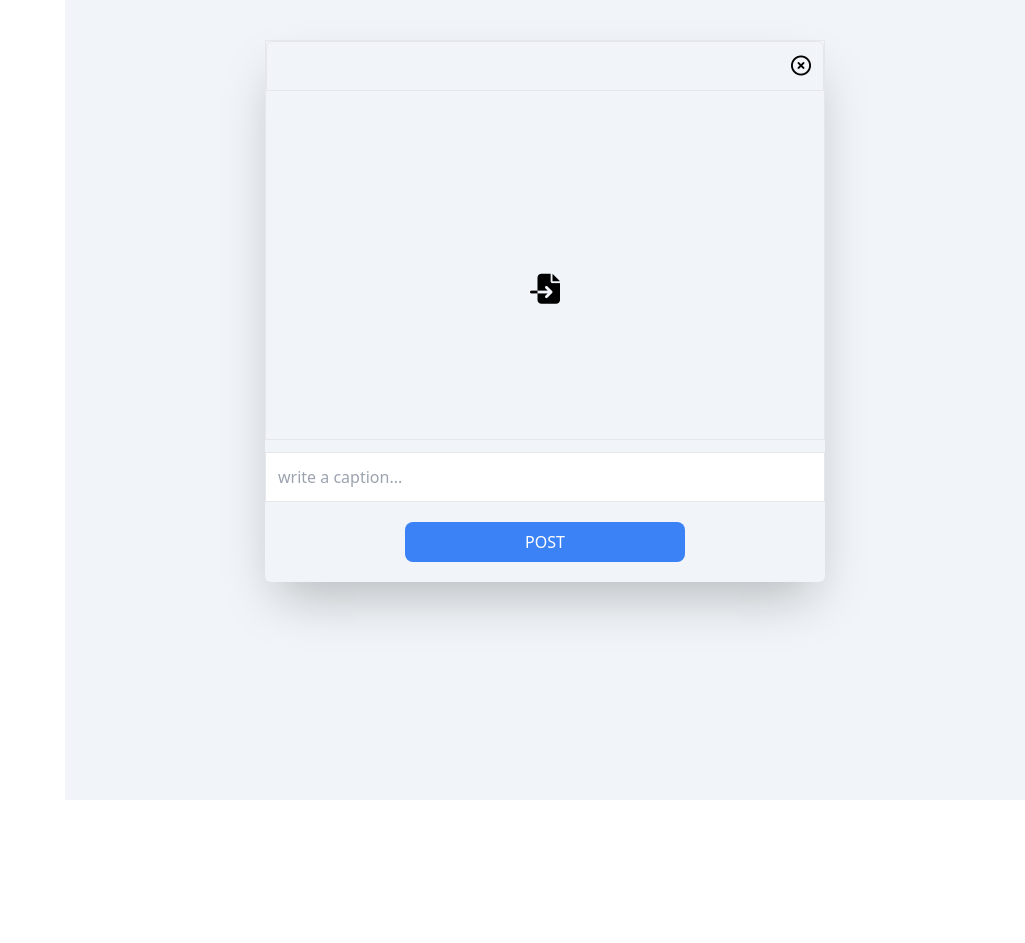
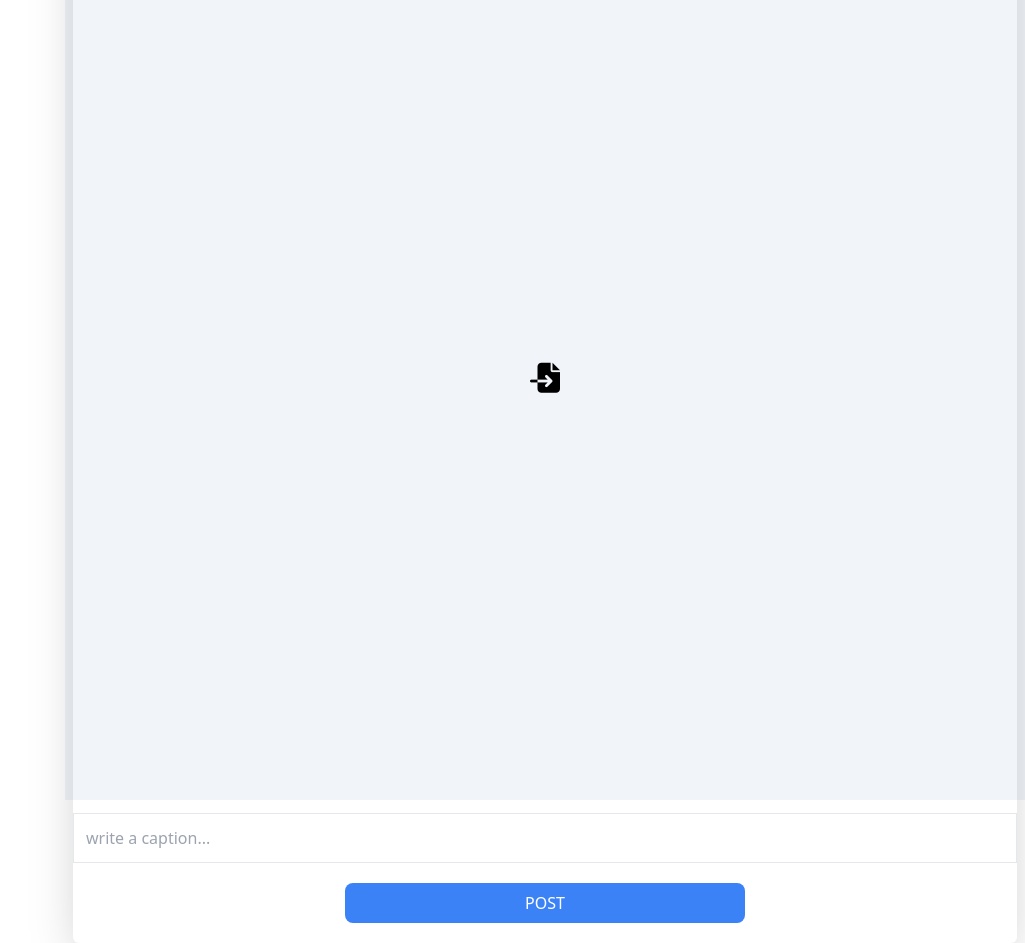
Before and after one commit to eskiimo/karegram, a Next.js app: page /create in a window 1280 px wide. Shown: the whole page, without its empty margins (255-1280 px from the left). Before the commit the page ends 830 px from the top, so only its background shows below. Built offline with nearby package versions, Linux system fonts and the light colour scheme.

Commit message:
idk i hate this project

```diff
--- a/pages/api/posts/create.js
+++ b/pages/api/posts/create.js
@@ -2,6 +2,7 @@ import { MongoClient } from "mongodb";
 import jwt from "jsonwebtoken";
 
 const createPost = async (req, res) => {
+  console.log(req.body);
   const url =
     "mongodb+srv://kareem:highspeedlowdrag@cluster0.risomee.mongodb.net/karegram?retryWrites=true&w=majority";
 
@@ -26,11 +27,11 @@ const createPost = async (req, res) => {
   let result;
   try {
     let newPost = {
+      image: req.file,
       caption: req.body.caption,
-      time: req.body.time,
     };
-    result = await db.collection("posts").insertOne(newPost);
-    console.log(result);
+    // result = await db.collection("posts").insertOne(newPost);
+    console.log(newPost);
   } catch (e) {
     console.log(e);
     console.log("couldn't connect to db");
--- a/pages/create/index.js
+++ b/pages/create/index.js
@@ -1,20 +1,37 @@
 import ImageUpload from "@/components/UI/imagepicker";
 import Spinner from "@/components/UI/spinner";
-import { useRef, useState } from "react";
+import { useHttpClient } from "@/hooks/http-hook";
+import { headers } from "@/next.config";
+import { useEffect, useRef, useState } from "react";
 
 const CreatePost = () => {
+  const [token, setToken] = useState("");
   const [file, setFile] = useState();
   const [isLoading, setIsLoading] = useState(false);
   const captionRef = useRef();
+  const { sendRequest } = useHttpClient();
 
-  const handleSubmit = (e) => {
+  const handleSubmit = async (e) => {
     e.preventDefault();
     setIsLoading(true);
     const post = {
       image: file || "",
       caption: captionRef.current.value,
     };
-    console.log(post);
+    const formData = new FormData();
+    formData.append("caption", captionRef.current.value);
+    formData.append("image", file);
+    console.log(post, token);
+    // let res = await fetch("/api/posts/create", {
+    //   method: "POST",
+    //   body: formData,
+    //   headers: {
+    //     Authorization: "bearer" + token,
+    //   },
+    // });
+    // if (res) {
+    //   console.log(res);
+    // }
     //
     // create post request to backend
     //
@@ -24,13 +41,25 @@ const CreatePost = () => {
     setFile(file);
   };
 
+  const getLocalUser = async () => {
+    let storedUser = await JSON.parse(localStorage.getItem("userData"));
+    if (storedUser) {
+      setToken(storedUser.token);
+    } else {
+      console.log(storedUser);
+    }
+  };
+  useEffect(() => {
+    getLocalUser();
+  });
+
   return (
-    <div className="w-full dark:bg-black bg-slate-100  min-h-[100vh] mb-[30px] sm:w-[75vw]  flex justify-center">
-      <div className="h-fit pb-3 shadow-2xl md:w-7/12 rounded-md  m-10 flex flex-col">
-        <form className="flex flex-col justify-between" onSubmit={handleSubmit}>
-          <div className="w-full h-[50vh]  mx-auto flex aspect-square dark:bg-black border justify-center text-center content-center  items-center ">
-            <ImageUpload onInput={handleImage} />
-          </div>
+    <div className="w-[100vw] h-[100vh] dark:bg-black bg-slate-100   sm:w-[75vw]  flex justify-center items-center">
+      <div className="w-[80vw] pb-3 shadow-2xl  rounded-md  m-2 flex flex-col">
+        <form className="flex flex-col justify-center" onSubmit={handleSubmit}>
+          {/* <div className="w-full h-[50vh]  mx-auto flex aspect-square dark:bg-black border justify-center text-center content-center  items-center "> */}
+          <ImageUpload onInput={handleImage} />
+          {/* </div> */}
           <input
             className="w-full p-3 my-3 mx-auto border dark:bg-black dark:text-white"
             type="text"
--- a/pages/profile/index.js
+++ b/pages/profile/index.js
@@ -1,12 +1,18 @@
 import { useAuthContext } from "@/context/auth.context";
 import RegisterPage from "../register";
 import UserPage from "./[userId]";
+import { useEffect } from "react";
+import { useRouter } from "next/router";
 
 const ProfilePage = () => {
   const auth = useAuthContext();
-  if (!auth.isLoggedIn) {
-    return <RegisterPage />;
-  }
+  const router = useRouter();
+
+  useEffect(() => {
+    if (!auth.isLoggedIn) {
+      router.push("/register");
+    }
+  });
   return <UserPage />;
 };
 export default ProfilePage;
--- a/pages/register/index.js
+++ b/pages/register/index.js
@@ -105,6 +105,7 @@ const RegisterPage = () => {
     }
   };
   useEffect(() => {
+    auth.logout();
     getLocalUser();
   }, []);
   return (
--- a/pages/search/index.js
+++ b/pages/search/index.js
@@ -14,7 +14,7 @@ const CreatePost = () => {
   };
 
   return (
-    <div className="w-full h-[100vh] sm:w-[75vw]  flex flex-col items-center">
+    <div className="w-full h-[100vh] sm:w-[75vw] pt-[35px]  flex flex-col items-center">
       <h1 className="text-[50px]  w-full pl-5">Search</h1>
       <form className="m-5 w-8/12 flex justify-center" onSubmit={handleSearch}>
         <div className="w-full flex flex-row">
```
Also changed, not shown: public/images/avi2.jpg.
